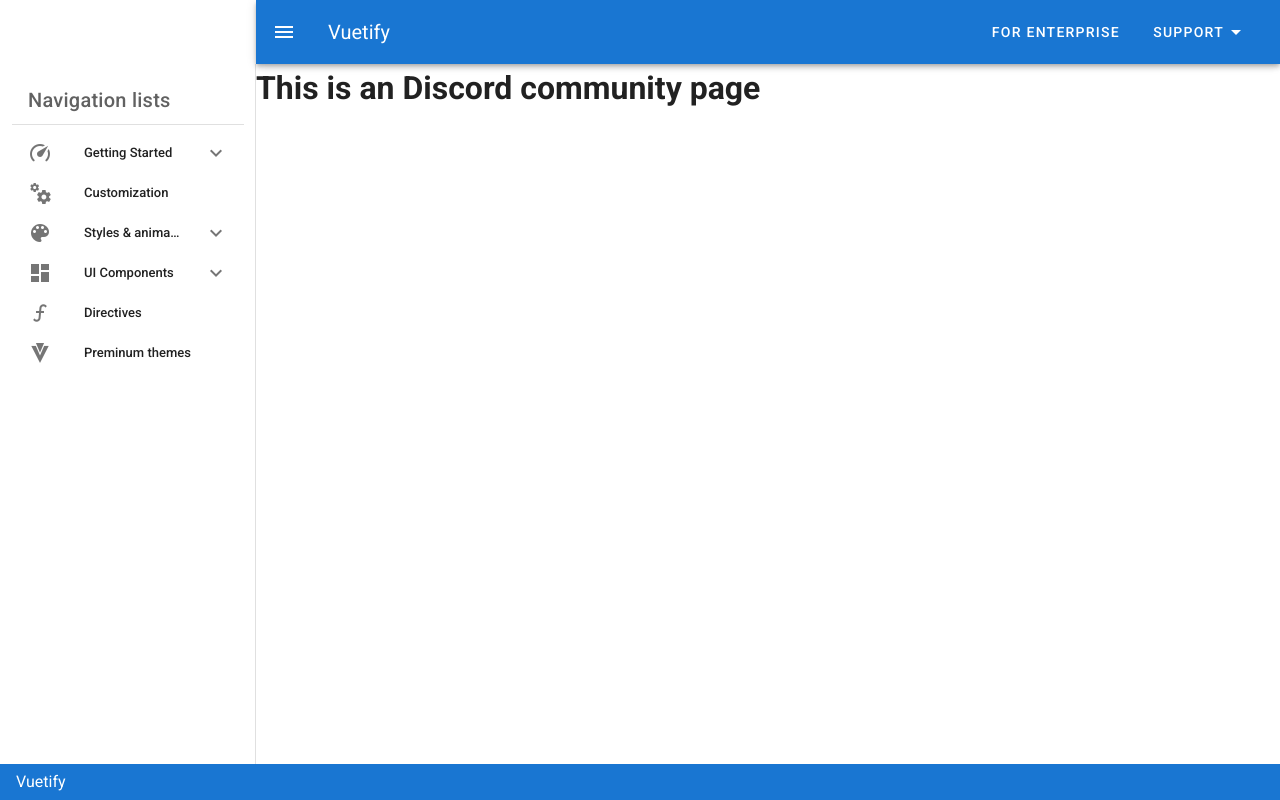
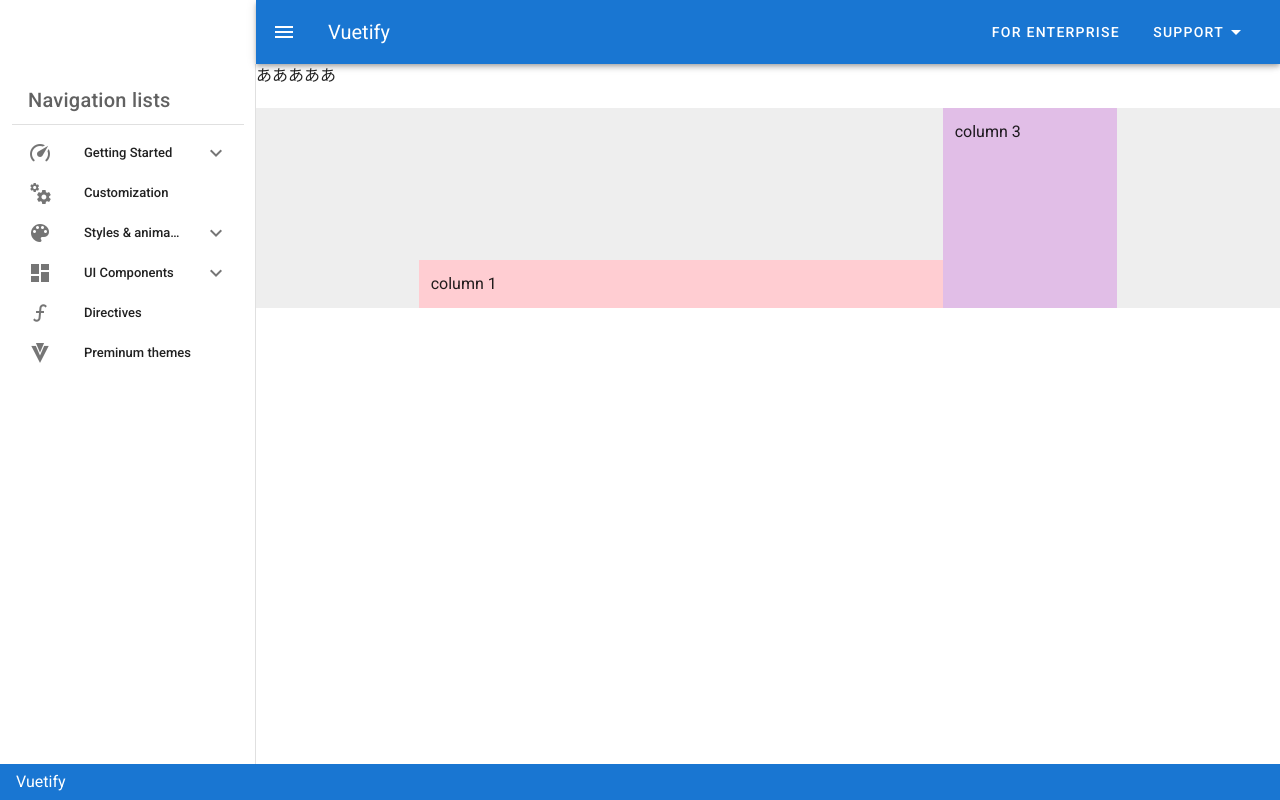
Before and after one commit to omatsu0/vuetify, a Vue app: page /discord-community in a window 1280 px wide. Built offline with nearby package versions, Linux system fonts and the light colour scheme.

Commit message:
alignSelf=end追加

```diff
--- a/src/views/discord-community.vue
+++ b/src/views/discord-community.vue
@@ -1,5 +1,13 @@
 <template>
-  <div class="discord">
-    <h1>This is an Discord community page</h1>
-  </div>
+  <v-container fluid pa-0 ma-0>
+    あああああ
+    <v-row class="grey lighten-3 mt-5" justify="center" style="height: 200px;">
+      <v-col cols="8" md="6" alignSelf="end" style="background-color: #FFCDD2">
+        column 1
+      </v-col>
+      <v-col cols="4" md="2" style="background-color: #E1BEE7">
+        column 3
+      </v-col>
+    </v-row>
+  </v-container>
 </template>
```
